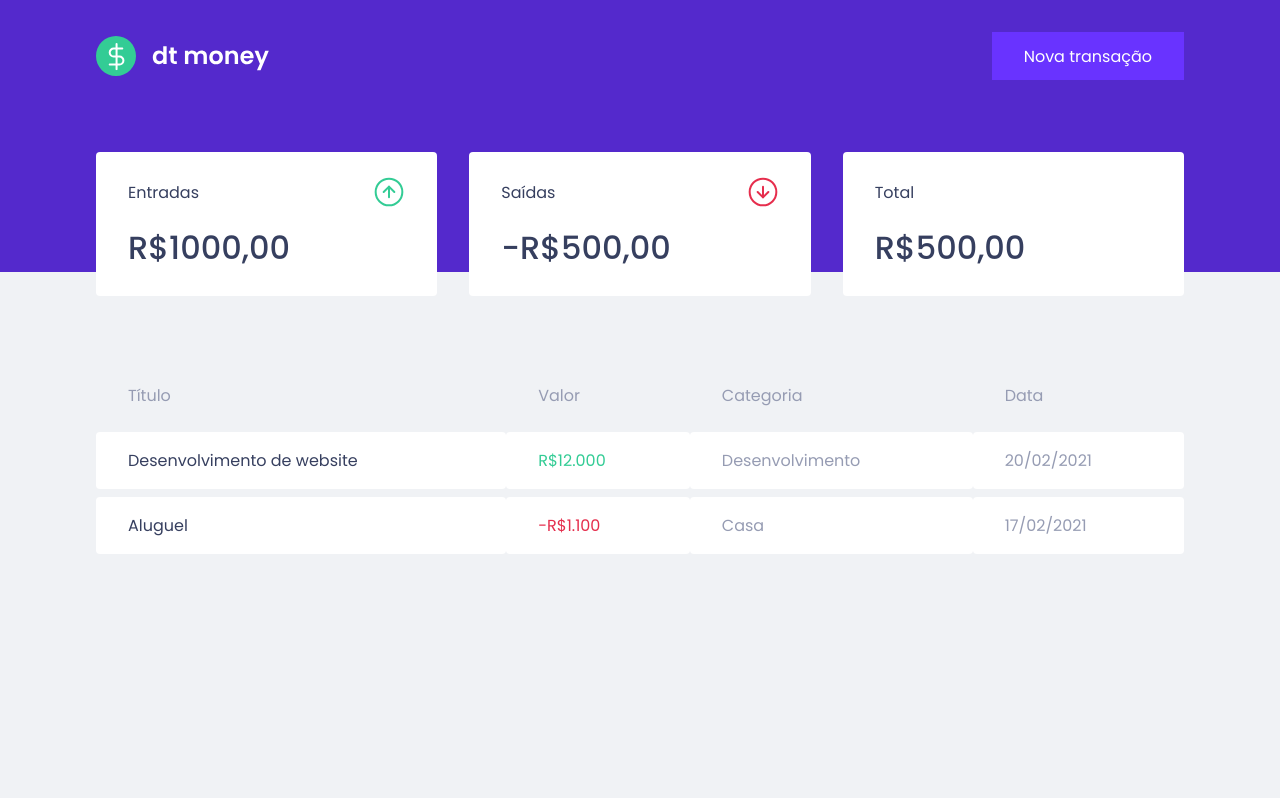
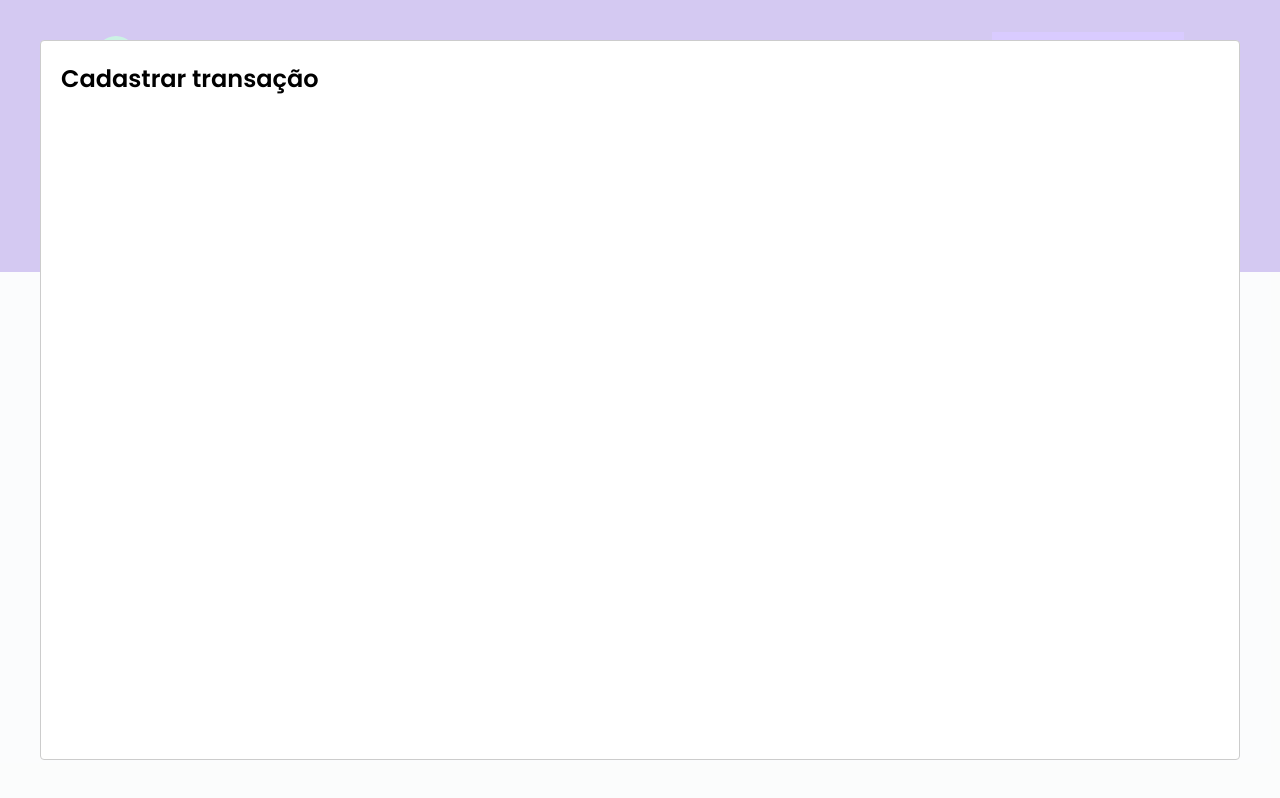
Before and after one commit to pinheiroduda/ignite-rocketseat-dtmoney, a React (Create React App) app: page / in a window 1280 px wide. Both pictures are taken after a click on the button "Nova transação". Built offline with nearby package versions, Linux system fonts and the light colour scheme; no server answers; what miragejs would draw is missing.

Commit message:
feat: adds modal when new transaction button is clicked

```diff
--- a/package.json
+++ b/package.json
@@ -7,6 +7,7 @@
     "miragejs": "^0.1.43",
     "react": "^17.0.2",
     "react-dom": "^17.0.2",
+    "react-modal": "^3.14.4",
     "react-scripts": "4.0.3",
     "styled-components": "^5.3.3",
     "web-vitals": "^1.0.1"
@@ -19,6 +20,7 @@
     "@types/node": "^12.0.0",
     "@types/react": "^17.0.0",
     "@types/react-dom": "^17.0.0",
+    "@types/react-modal": "^3.13.1",
     "@types/styled-components": "^5.1.16",
     "typescript": "^4.1.2"
   },
--- a/src/App.tsx
+++ b/src/App.tsx
@@ -1,12 +1,32 @@
+import { useState } from 'react'
+import Modal from 'react-modal'
 import { Dashboard } from "./components/Dashboard";
 import { Header } from "./components/Header";
+
 import { GlobalStyle } from "./styles/global";
 
+Modal.setAppElement('#root')
+
 export function App() {
+  const [isNewTransactionModalOpen, setIsNewTransactionModalOpen] = useState(false);
+
+  function handleOpenNewTransactionModal() {
+    setIsNewTransactionModalOpen(true);
+  }
+
+  function handleCloseNewTransactionModal() {
+    setIsNewTransactionModalOpen(false);
+  }
+
   return (
     <>
-      <Header />
-        <Dashboard />
+      <Header onOpenNewTransactionModal={handleOpenNewTransactionModal}/>
+      <Dashboard />
+      <Modal
+        isOpen={isNewTransactionModalOpen}
+        onRequestClose={handleCloseNewTransactionModal}>
+          <h2>Cadastrar transação</h2>
+      </Modal>
       <GlobalStyle />
     </>
   );
--- a/src/components/Header/index.tsx
+++ b/src/components/Header/index.tsx
@@ -2,12 +2,17 @@ import logoImg from '../../assets/Logo.svg'
 
 import { Container, Content } from './styles'
 
-export function Header () {
+interface HeaderProps {
+  onOpenNewTransactionModal: () => void;
+}
+
+export function Header({ onOpenNewTransactionModal }: HeaderProps) {
+
   return (
     <Container>
       <Content>
         <img src={logoImg} alt="dt money" />
-        <button type="button">
+        <button type="button" onClick={onOpenNewTransactionModal}>
           Nova transação
         </button>
       </Content>
```
Also changed, not shown: 1 other file (tests, documents, lock files or other folders).
